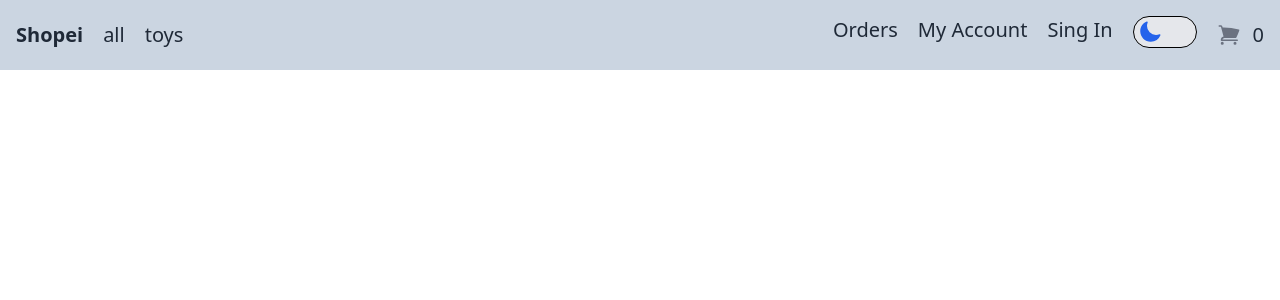
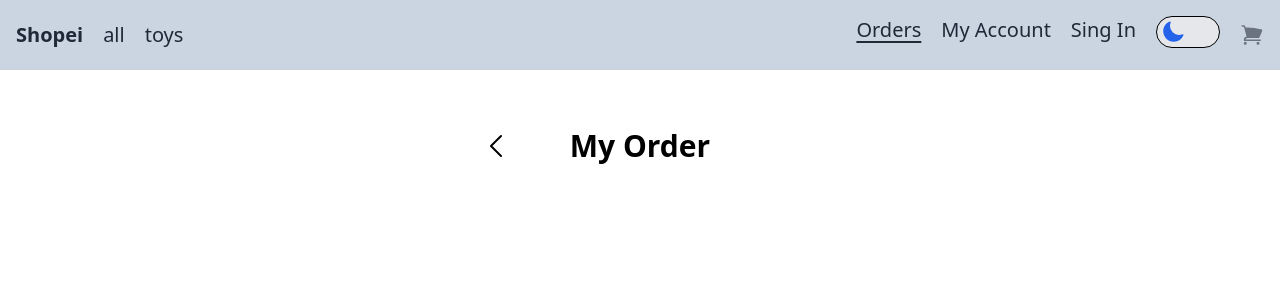
Before and after one commit to Nicolaserd/vite-tailwind, a React (Vite) app in the folder ecomerce-vite/: page /MyOrders/last in a window 1280 px wide. Shown: the top 300 px of the page. Built offline with nearby package versions, Linux system fonts and the light colour scheme.

Commit message:
my orders link

```diff
--- a/ecomerce-vite/src/components/CheckOutShideMenu/index.jsx
+++ b/ecomerce-vite/src/components/CheckOutShideMenu/index.jsx
@@ -57,10 +57,10 @@ const CheckOutShideMenu = ()=>{
             </div>
             <div className="px-6 mb-6 ">
                 <p className="flex justify-between items-center mb-2">
-                    <span className="font-light dark:text-gray-400">Total</span>
-                    <span className="font-medium text-2xl text-white">${sumaProductos(context.cartProducts)}</span>
+                    <span className="font-medium dark:text-gray-400">Total</span>
+                    <span className="font-semibold text-2xl text-black dark:text-white">${sumaProductos(context.cartProducts)}</span>
                 </p>
-                <Link to="/MyOrder/last">
+                <Link to="/MyOrders/last">
                     <button
                     className="bg-black py-3 text-white w-full rounded-lg"
                     onClick={()=>handleCheckout()}
--- a/ecomerce-vite/src/components/Navbar/index.jsx
+++ b/ecomerce-vite/src/components/Navbar/index.jsx
@@ -56,7 +56,7 @@ const Navbar = ()=>{
 
         <ul className="flex w-auto space-x-5">
             <li>
-                <NavLink to="/MyOrder"
+                <NavLink to="/MyOrders"
                  className={({ isActive }) =>
                     ` ${isActive ? activeStyle : ''} `}
                 >
@@ -88,9 +88,11 @@ const Navbar = ()=>{
 
 
             </li>
-            <li className="flex items-center gap-3 justify-center dark:text-white">
+            <li className="flex items-center gap-3 justify-center dark:text-white relative">
               <ShoppingCartIcon className="w-6 h-6 self-center justify-self-center text-gray-500 cursor-pointer dark:text-white"/>
-              {context.count}
+              <span className={`flex absolute left-4 -top-2 bg-gray-400 text-green-700 font-semibold text-sm rounded-full w-4 h-4 justify-center items-center ${context.count===0?"hidden":"flex"} dark:text-white`}>
+                {context.count}
+              </span>
 
             </li>
 
--- a/ecomerce-vite/src/components/OrderCard/index.jsx
+++ b/ecomerce-vite/src/components/OrderCard/index.jsx
@@ -9,17 +9,17 @@ const OrderCard = (props)=>{
     }
     return(
         <div className=" flex justify-between items-center mb-3">
-            <div className="flex items-center gap-2">
+            <div className="flex items-center gap-2 w-3/4 h-fit">
                 <figure className="w-20 h-20">
                     <img className="w-full h-full rounded-lg object-cover" src={imageUrl} alt={title} />
                 </figure>
-                <p className="text-sm font-light">
+                <p className="text-sm font-light w-3/4 text-wrap dark:text-white">
                     {title}
                 </p>
             </div>
 
             <div className="flex items-center gap-2">
-                <p className="text-lg font-medium dark:text-gray-300">
+                <p className="text-lg font-medium dark:text-gray-300 ">
                     {price}
                 </p>
                 {renderXMarkIcon}
--- /dev/null
+++ b/ecomerce-vite/src/components/OrdersCard/index.jsx
@@ -0,0 +1,15 @@
+
+const OrdersCard = (props)=>{
+    const {totalPrice,totalProducts} = props
+
+    return(
+        <div className=" flex justify-between items-center mb-3 border border-black">
+            <p>
+            <span>funcion fecha</span>
+            <span>{totalProducts}</span>
+            <span>{totalPrice}</span>
+            </p>
+        </div>
+    )
+}
+export default OrdersCard
--- a/ecomerce-vite/src/components/card/index.jsx
+++ b/ecomerce-vite/src/components/card/index.jsx
@@ -30,12 +30,13 @@ const Card = ({data})=>{
    }
    const addProductsToCart = (event,productData)=>{
     event.stopPropagation()
+    context.closeProductDetail()
     context.setCount(context.count + 1)
     context.setCartProducts([...context.cartProducts,productData])
     context.openCheckOut()
-    context.closeProductDetail()
 
    }
+
    const renderIcon = (id)=>{
     const isInCart = context.cartProducts.filter(product=>product.id===id).length > 0
     if(isInCart){
--- a/ecomerce-vite/src/views/MyOrder/Index.jsx
+++ b/ecomerce-vite/src/views/MyOrder/Index.jsx
@@ -2,16 +2,26 @@ import { useContext } from "react"
 import Layout from "../../components/Layout"
 import { ShopingCartContext } from "../../context"
 import OrderCard from "../../components/OrderCard"
+import { Link } from "react-router-dom"
+import { ChevronLeftIcon } from "@heroicons/react/24/solid"
 function MyOrder() {
   let context = useContext(ShopingCartContext)
-
+  const currentPath = window.location.pathname
+  let index = currentPath.substring(currentPath.lastIndexOf("/")+1)
+  if(index==="last") index=context.order?.length-1
   return (
     <Layout >
-      MyOrder
-      <div className="overflow-y-auto flex flex-col w-80">
+      <div className="flex w-80 items-center justify-center relative mb-8">
+        <Link to="/MyOrders" className="absolute left-0">
+          <ChevronLeftIcon className="w-8 h-8 text-black font-bold cursor-pointer dark:text-white" />
+        </Link>
+        <h1 className="text-black font-bold text-3xl  dark:text-white">My Order</h1>
+      </div>
+
+      <div className="overflow-y-auto flex flex-col w-80 ">
 
       {
-          context.order?.slice(-1)[0].products.map(product=>(
+          context.order?.[index]?.products.map(product=>(
               <OrderCard
                   id={product.id}
                   key={product.id}
--- /dev/null
+++ b/ecomerce-vite/src/views/MyOrders/index.jsx
@@ -0,0 +1,32 @@
+import { useContext } from "react"
+import {Link} from "react-router-dom"
+import Layout from "../../components/Layout"
+import OrdersCard from "../../components/OrdersCard"
+import { ShopingCartContext } from "../../context"
+
+
+function MyOrders() {
+  let context = useContext(ShopingCartContext)
+
+  return (
+    <Layout>
+
+        <h1 className="text-black font-bold text-3xl mb-10 dark:text-white">My Orders</h1>
+
+      {
+        context.order.map((order,index)=>(
+          <Link key={index} to={`/MyOrders/${index}`}>
+            <OrdersCard
+              totalPrice={order.totalPrice}
+              totalProducts={order.totalProducts}
+            />
+          </Link>
+
+        ))
+      }
+    </Layout>
+  )
+
+}
+
+export default MyOrders
```
Also changed, not shown: ecomerce-vite/src/views/App/Index.jsx (+11 -2 lines).
